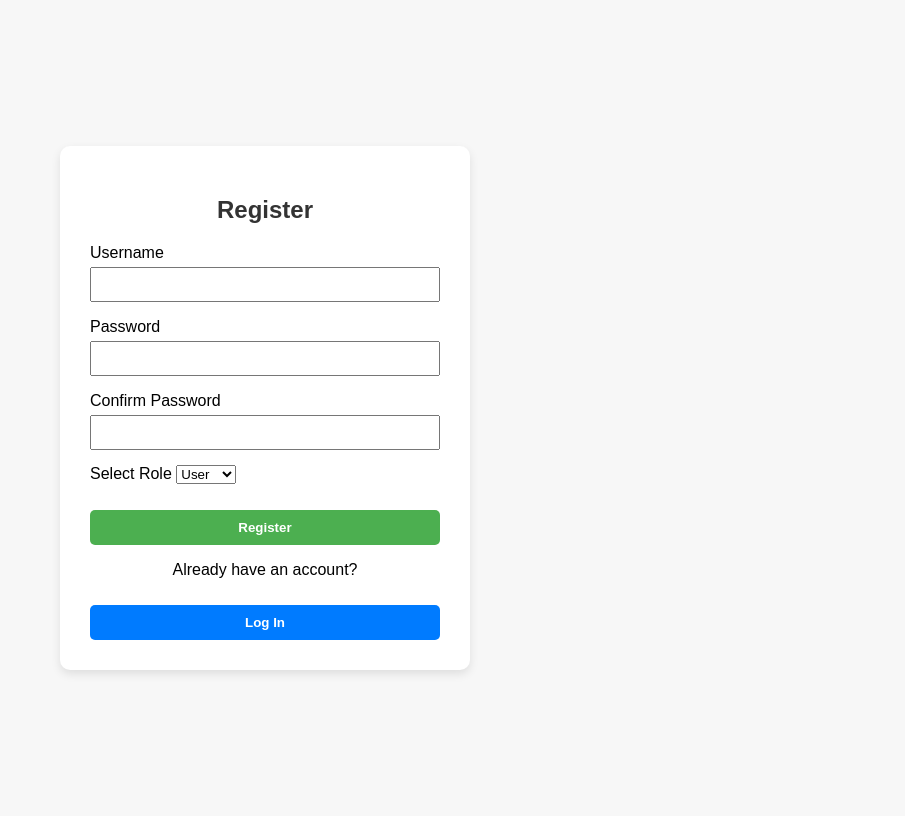
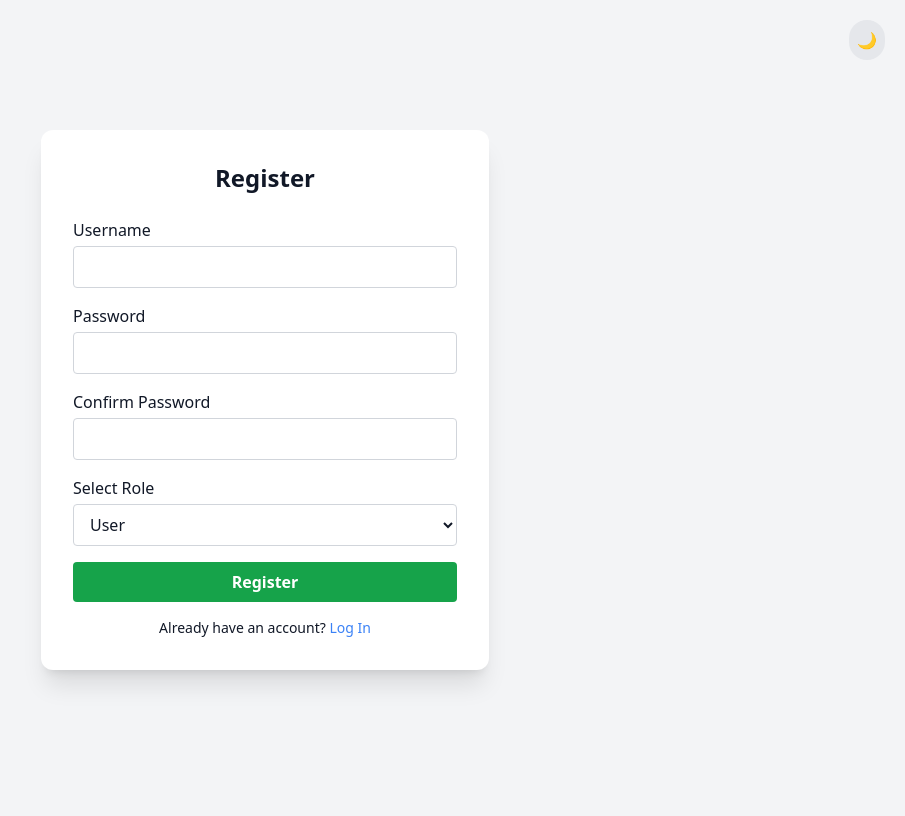
Before and after one commit to codingburgas/2425-11-b-pp-student-practices-assignment-LPApostolov21, a Flask app: page / in a window 1280 px wide. Shown: the whole page, without its empty margins (375-1280 px from the left). After the commit the page ends 685 px from the top, so only its background shows below. Run offline with Flask 3, Linux system fonts and the light colour scheme; some libraries are stand-ins or nearby versions.

Commit message:
Add small updates

```diff
--- a/Mech/auth/templates/register.html
+++ b/Mech/auth/templates/register.html
@@ -1,90 +1,30 @@
 <!DOCTYPE html>
-<html lang="en">
+<html lang="en" class="transition-colors duration-300">
 <head>
+    <meta charset="UTF-8">
     <title>Register</title>
-    <style>
-        body {
-            font-family: Arial, sans-serif;
-            background-color: #f7f7f7;
-            display: flex;
-            justify-content: center;
-            align-items: center;
-            height: 100vh;
-        }
+    <script src="https://cdn.tailwindcss.com"></script>
+    <script>
+        tailwind.config = {
+            darkMode: 'class',
+        };
+    </script>
+</head>
+<body class="bg-gray-100 dark:bg-gray-900 flex items-center justify-center min-h-screen font-sans transition-colors duration-300">
 
-        .container {
-            background-color: white;
-            padding: 30px;
-            border-radius: 10px;
-            box-shadow: 0px 4px 10px rgba(0, 0, 0, 0.1);
-            width: 350px;
-        }
+    <div class="absolute top-5 right-5">
+        <button onclick="document.documentElement.classList.toggle('dark')" class="bg-gray-200 dark:bg-gray-800 p-2 rounded-full transition">
+            🌙
+        </button>
+    </div>
 
-        h2 {
-            text-align: center;
-            color: #333;
-        }
-
-        form p {
-            margin-bottom: 15px;
-        }
-
-        input[type="text"],
-        input[type="password"] {
-            width: 100%;
-            padding: 8px;
-            box-sizing: border-box;
-            margin-top: 5px;
-        }
-
-        .alert {
-            color: #d8000c;
-            background-color: #ffdddd;
-            padding: 10px;
-            border-radius: 5px;
-            margin-bottom: 15px;
-        }
-
-        .submit-btn,
-        .login-btn {
-            width: 100%;
-            padding: 10px;
-            margin-top: 10px;
-            background-color: #4CAF50;
-            border: none;
-            color: white;
-            font-weight: bold;
-            cursor: pointer;
-            border-radius: 5px;
-        }
-
-        .login-btn {
-            background-color: #007BFF;
-        }
-
-        .login-link {
-            text-align: center;
-            margin-top: 10px;
-        }
-
-        .login-link a {
-            color: #007BFF;
-            text-decoration: none;
-        }
-
-        .login-link a:hover {
-            text-decoration: underline;
-        }
-    </style>
-</head>
-<body>
-    <div class="container">
-        <h2>Register</h2>
+    <div class="bg-white dark:bg-gray-800 text-gray-900 dark:text-white p-8 rounded-xl shadow-xl w-full max-w-md animate-fade-in">
+        <h2 class="text-2xl font-bold text-center mb-6">Register</h2>
 
         {% with messages = get_flashed_messages(with_categories=true) %}
           {% if messages %}
             {% for category, message in messages %}
-              <div class="alert">{{ message }}</div>
+              <div class="bg-red-100 text-red-800 p-3 rounded mb-4">{{ message }}</div>
             {% endfor %}
           {% endif %}
         {% endwith %}
@@ -92,42 +32,42 @@
         <form method="POST" action="{{ url_for('auth.register') }}">
             {{ form.hidden_tag() }}
 
-            <p>
-                {{ form.username.label }}<br>
-                {{ form.username(size=32) }}<br>
-                {% for error in form.username.errors %}
-                    <span style="color: red;">{{ error }}</span><br>
-                {% endfor %}
-            </p>
+            {% for field in [form.username, form.password, form.confirm_password] %}
+                <div class="mb-4">
+                    <label class="block mb-1">{{ field.label }}</label>
+                    {{ field(class="w-full px-3 py-2 border border-gray-300 dark:border-gray-600 rounded bg-white dark:bg-gray-700 focus:outline-none focus:ring focus:ring-green-400") }}
+                    {% for error in field.errors %}
+                        <span class="text-red-500 text-sm">{{ error }}</span>
+                    {% endfor %}
+                </div>
+            {% endfor %}
 
-            <p>
-                {{ form.password.label }}<br>
-                {{ form.password(size=32) }}<br>
-                {% for error in form.password.errors %}
-                    <span style="color: red;">{{ error }}</span><br>
-                {% endfor %}
-            </p>
-
-            <p>
-                {{ form.confirm_password.label }}<br>
-                {{ form.confirm_password(size=32) }}<br>
-                {% for error in form.confirm_password.errors %}
-                    <span style="color: red;">{{ error }}</span><br>
-                {% endfor %}
-            </p>
-
-            <div>
-                {{ form.role.label }}
-                {{ form.role(class="form-control") }}
+            <div class="mb-4">
+                <label class="block mb-1">{{ form.role.label }}</label>
+                {{ form.role(class="w-full px-3 py-2 border border-gray-300 dark:border-gray-600 rounded bg-white dark:bg-gray-700") }}
             </div>
 
-            <p>{{ form.submit(class="submit-btn") }}</p>
+            <button type="submit" class="w-full bg-green-600 hover:bg-green-700 text-white font-semibold py-2 rounded transition duration-300">
+                Register
+            </button>
         </form>
 
-        <div class="login-link">
-            <p>Already have an account?</p>
-            <a href="{{ url_for('auth.login') }}"><button class="login-btn">Log In</button></a>
-        </div>
+        <p class="text-center text-sm mt-4">
+            Already have an account?
+            <a href="{{ url_for('auth.login') }}" class="text-blue-500 hover:underline">Log In</a>
+        </p>
     </div>
+
+    <style>
+        @keyframes fade-in {
+            from { opacity: 0; transform: translateY(10px); }
+            to { opacity: 1; transform: translateY(0); }
+        }
+
+        .animate-fade-in {
+            animation: fade-in 0.5s ease-out;
+        }
+    </style>
+
 </body>
 </html>
```
Also changed, not shown: Mech/auth/templates/login.html (+61 -87 lines), Mech/main/templates/admin.html (+42 -73 lines), Mech/main/templates/model_pred.html (+73 -18 lines), Mech/main/templates/predict.html (+44 -40 lines), instance/site.db, static/prediction_chart.png, 2 other files.
